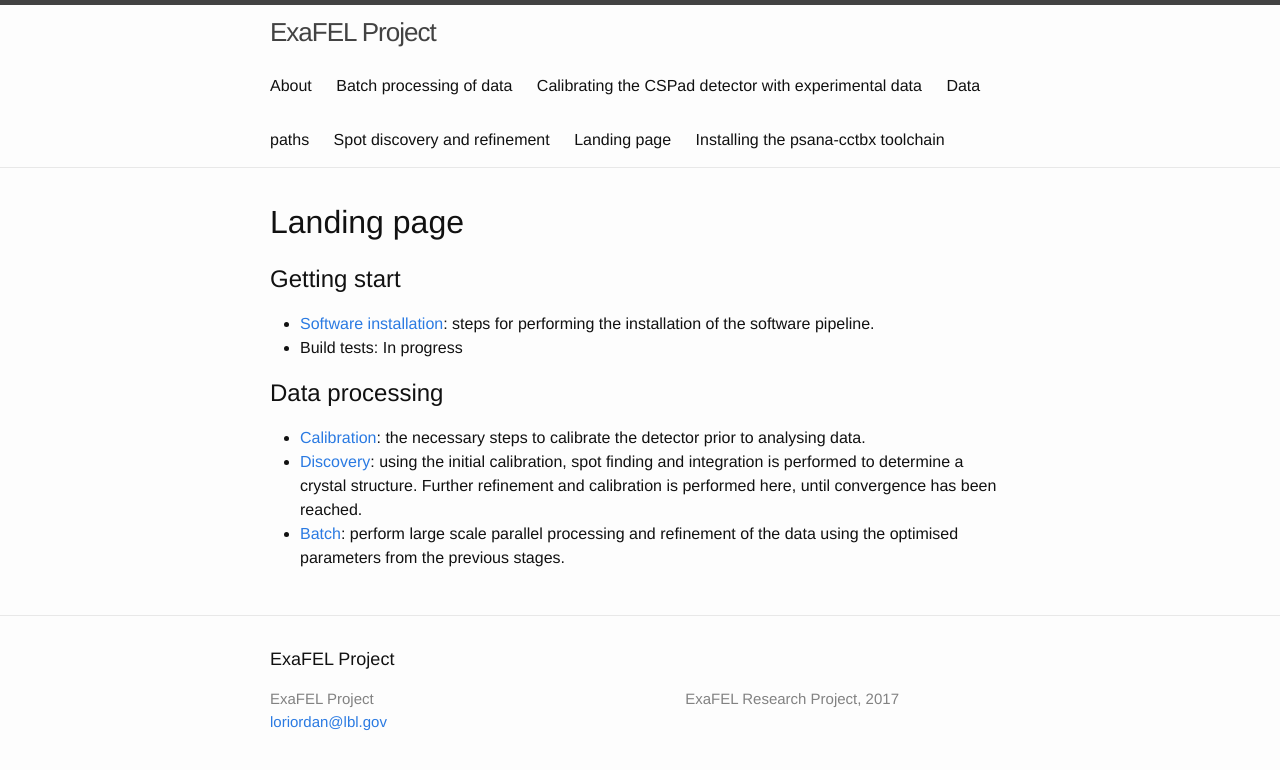
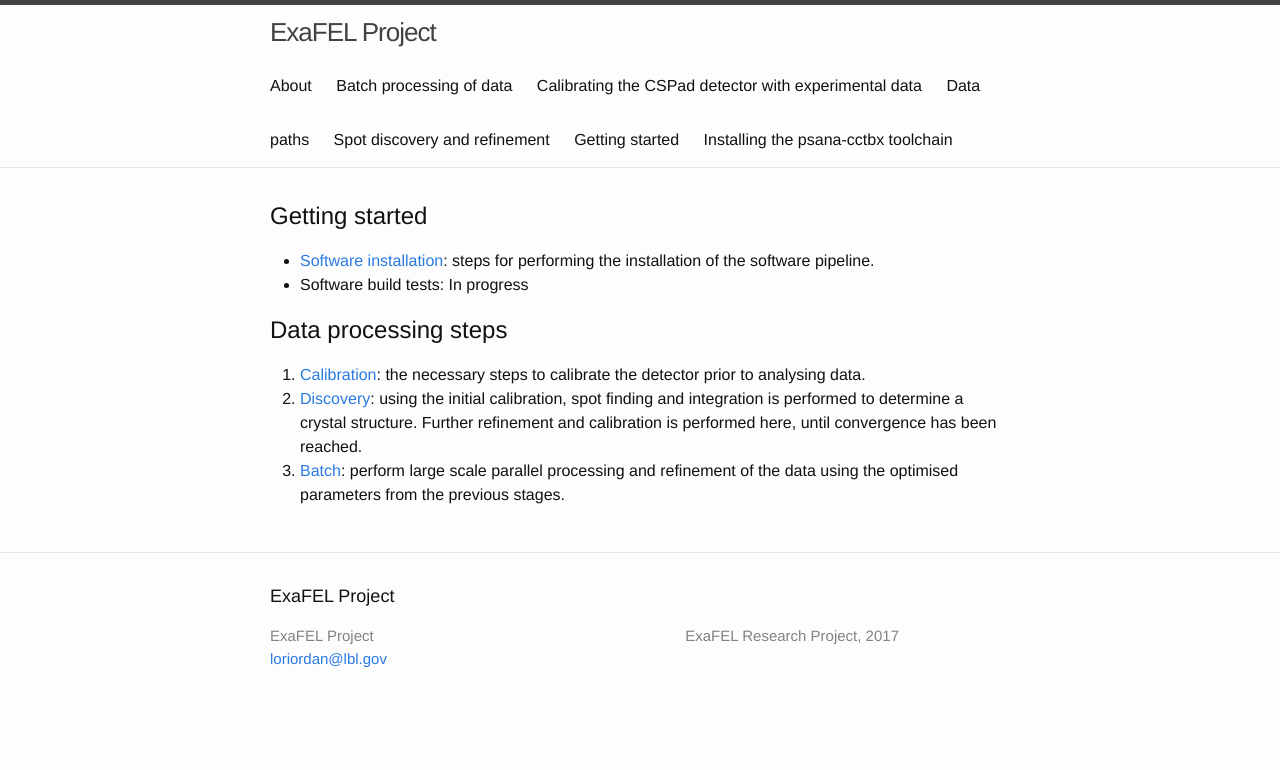
Before and after one commit to ExaFEL/docs, a Jekyll site: the page built from index.md, in a window 1280 px wide. Shown: the top 770 px of the page. Built offline with Jekyll 4.4.1, drawn with Linux system fonts in a browser that asks for light colours; our own code applies the rules of GitHub Pages for plain Markdown files.

Commit message:
Title corrections

```diff
--- a/index.md
+++ b/index.md
@@ -6,13 +6,12 @@
 #
 layout: default
 ---
-# Landing page
 
-## Getting start
+## Getting started
   - [Software installation](psana-cctbx-install): steps for performing the installation of the software pipeline.
-  - Build tests: In progress
+  - Software build tests: In progress
 
-## Data processing
-  - [Calibration](cspad_calib): the necessary steps to calibrate the detector prior to analysing data.
-  - [Discovery](disc-refine): using the initial calibration, spot finding and integration is performed to determine a crystal structure. Further refinement and calibration is performed here, until convergence has been reached.
-  - [Batch](batch): perform large scale parallel processing and refinement of the data using the optimised parameters from the previous stages.
+## Data processing steps
+  1. [Calibration](cspad_calib): the necessary steps to calibrate the detector prior to analysing data.
+  2. [Discovery](disc-refine): using the initial calibration, spot finding and integration is performed to determine a crystal structure. Further refinement and calibration is performed here, until convergence has been reached.
+  3. [Batch](batch): perform large scale parallel processing and refinement of the data using the optimised parameters from the previous stages.
```
Also changed, not shown: _includes/head.html (line endings or trailing spaces).
